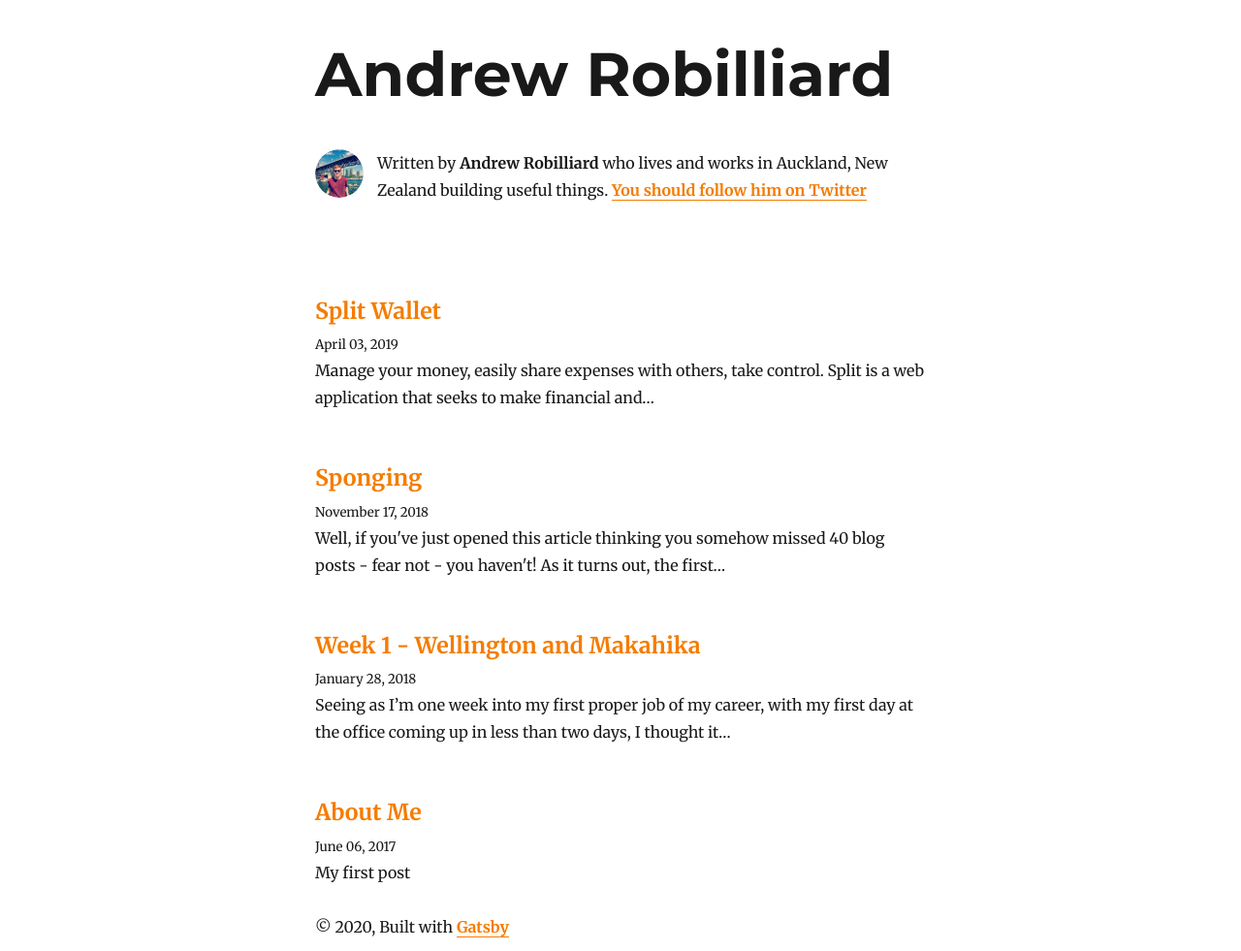
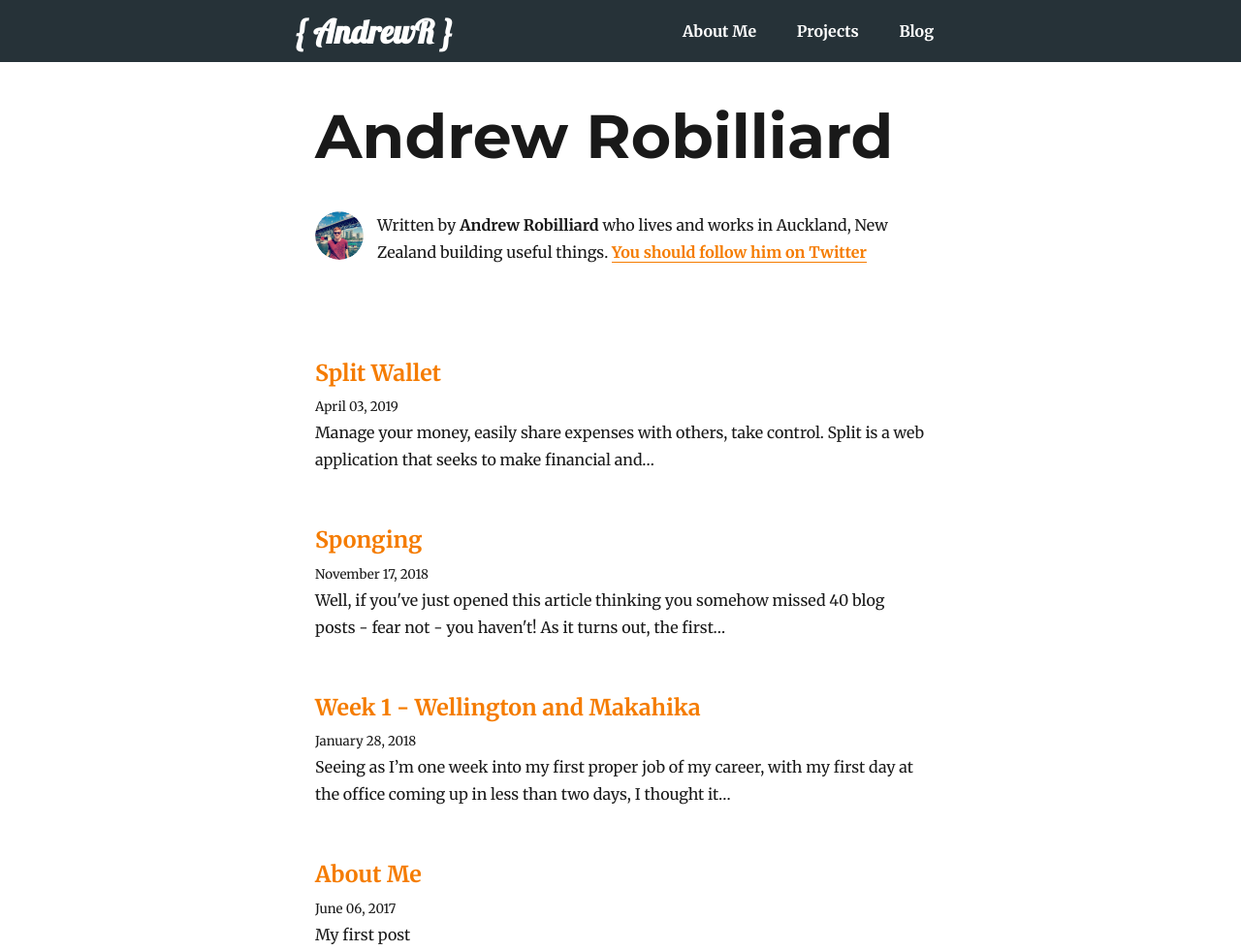
Before and after one commit to ALRobilliard/andrewrobilliard.com, a Gatsby site: page / in a window 1280 px wide. Shown: the top 981 px of the page at 97% size. Built offline with nearby package versions, Linux system fonts and the light colour scheme; Gatsby itself is replaced by a stand-in of ours; some packages are replaced by stand-ins of ours.

Commit message:
Create base navigation

```diff
--- a/src/components/layout.tsx
+++ b/src/components/layout.tsx
@@ -1,4 +1,5 @@
 import React from "react"
+import Navigation from "./navigation/navigation"
 import { Link } from "gatsby"
 
 import { rhythm, scale } from "../utils/typography"
@@ -54,6 +55,8 @@ const Layout = ({ location, title, children }: Props) => {
     )
   }
   return (
+    <div>
+      <Navigation />
       <div
         style={{
           marginLeft: `auto`,
@@ -70,6 +73,7 @@ const Layout = ({ location, title, children }: Props) => {
           <a href="https://www.gatsbyjs.org">Gatsby</a>
         </footer>
       </div>
+    </div>
   )
 }
 
--- /dev/null
+++ b/src/components/navigation/navigation.css
@@ -0,0 +1,61 @@
+.navbar-fixed {
+  width: 100%;
+  height: 64px;
+  background-color: #263238;
+  position: fixed;
+}
+
+.nav-wrapper {
+  height: 64px;
+  line-height: 64px;
+  width: 100%;
+}
+
+.container {
+  margin: 0 auto;
+  max-width: 42rem;
+}
+
+.brand-logo,
+.nav-link {
+  color: #ffffff;
+}
+
+.nav-link {
+  box-shadow: none;
+  padding: 0.5rem 0.8rem;
+  border-radius: 5px;
+}
+
+.nav-link:hover {
+  background-color: rgba(103, 135, 151, 0.3);
+  color: white;
+  transition: background-color 0.5s;
+}
+
+.brand-logo {
+  font-family: "Lobster", "cursive";
+  position: absolute;
+  display: inline-block;
+  font-size: 2.1rem;
+}
+
+.brand-logo:hover {
+  color: #ffffff;
+}
+
+.nav-links {
+  list-style-type: none;
+  padding-left: 0;
+  position: relative;
+  float: right;
+}
+
+.nav-links li {
+  display: inline-block;
+  margin: 0 1rem 0 0;
+}
+
+.nav-links li:last-of-type {
+  margin-right: 0;
+}
--- /dev/null
+++ b/src/components/navigation/navigation.tsx
@@ -0,0 +1,37 @@
+import React from "react"
+import { Link } from "gatsby"
+import "./navigation.css"
+
+const Navigation = () => {
+  return (
+    <div>
+      <div className="navbar-fixed">
+        <nav className="nav-wrapper">
+          <div className="container">
+            <Link className="brand-logo" to={`/`}>{`{ AndrewR }`}</Link>
+            <ul className="nav-links">
+              <li>
+                <Link className="nav-link" to={`/about-me`}>
+                  About Me
+                </Link>
+              </li>
+              <li>
+                <Link className="nav-link" to={`/projects`}>
+                  Projects
+                </Link>
+              </li>
+              <li>
+                <Link className="nav-link" to={`/blog`}>
+                  Blog
+                </Link>
+              </li>
+            </ul>
+          </div>
+        </nav>
+      </div>
+      <div style={{ width: "100%", height: "64px" }}></div>
+    </div>
+  )
+}
+
+export default Navigation
```
Lines whose indentation alone changed are shown as unchanged.
